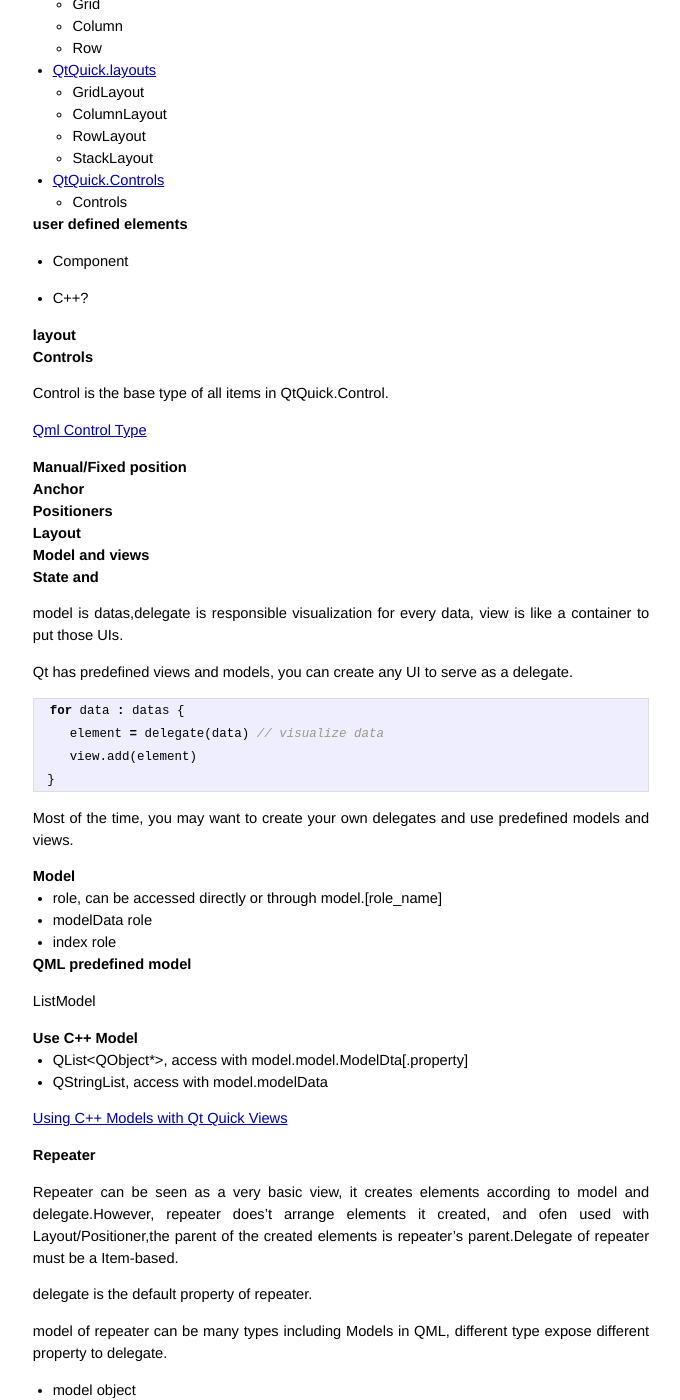
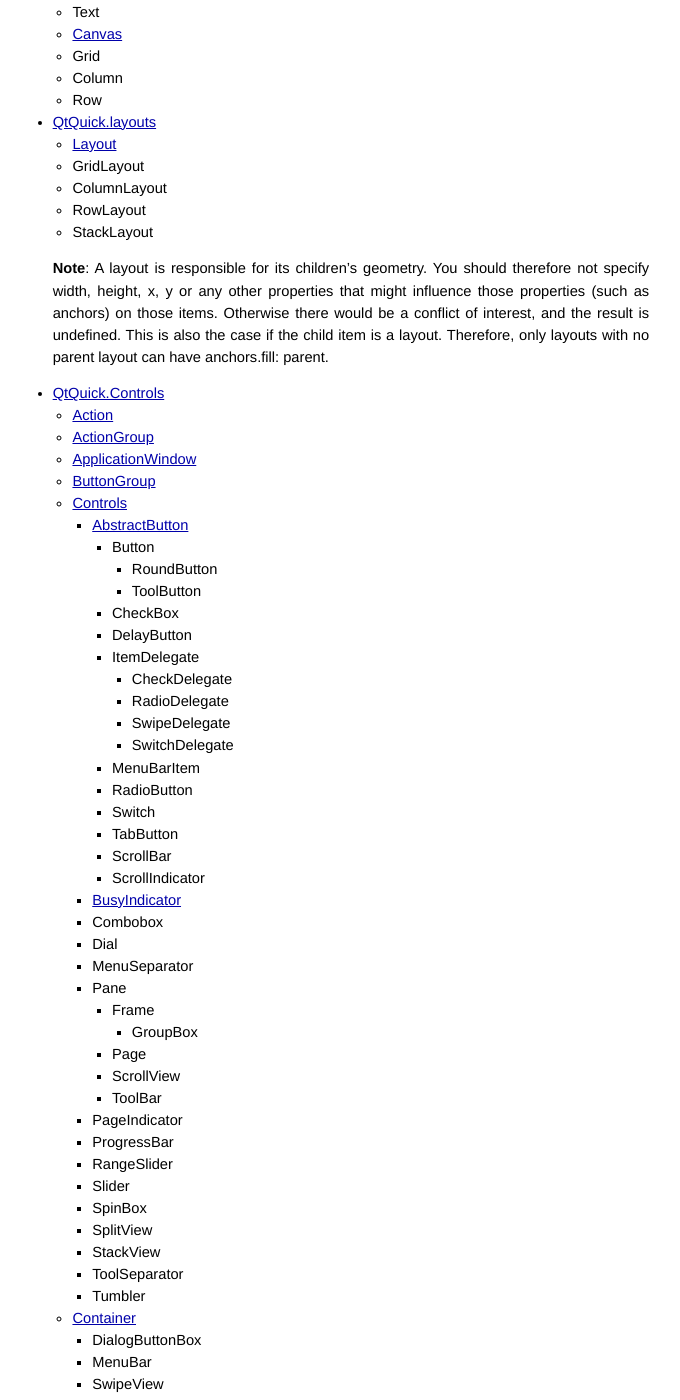
Before and after one commit to maidamai0/maidamai0.github.io, a Jekyll site: the page built from _posts/2019-11-14-qml_overview.md, in a window 1280 px wide and 1400 px high, scrolled down 1056 px. Shown: the whole window, without its empty margins (299-979 px from the left). Built offline with Jekyll 4.4.1, drawn with Linux system fonts in a browser that asks for light colours; some of the changed text lies outside the part shown.

Commit message:
feat:update qml overview

```diff
--- a/_posts/2019-11-14-qml_overview.md
+++ b/_posts/2019-11-14-qml_overview.md
@@ -57,12 +59,72 @@
   * Column
   * Row
 * [QtQuick.layouts](https://doc.qt.io/qt-5/qtquicklayouts-overview.html)
+  * [Layout](https://doc.qt.io/qt-5/qml-qtquick-layouts-layout.html)
   * GridLayout
   * ColumnLayout
   * RowLayout
   * StackLayout
-* [QtQuick.Controls](https://doc.qt.io/qt-5/qml-qtquick-controls2-control.html)
-  * Controls
+
+  **Note**: A layout is responsible for its children's geometry. You should therefore not specify width, height, x, y or any other properties that might influence those properties (such as anchors) on those items. Otherwise there would be a conflict of interest, and the result is undefined. This is also the case if the child item is a layout. Therefore, only layouts with no parent layout can have anchors.fill: parent.
+
+* [QtQuick.Controls](https://doc.qt.io/qt-5/qtquick-controls2-qmlmodule.html)
+  * [Action](https://doc.qt.io/qt-5/qml-qtquick-controls2-action.html)
+  * [ActionGroup](https://doc.qt.io/qt-5/qml-qtquick-controls2-actiongroup.html)
+  * [ApplicationWindow](https://doc.qt.io/qt-5/qml-qtquick-controls2-applicationwindow.html)
+  * [ButtonGroup](https://doc.qt.io/qt-5/qml-qtquick-controls2-buttongroup.html)
+  * [Controls]((https://doc.qt.io/qt-5/qml-qtquick-controls2-control.html))
+    * [AbstractButton](https://doc.qt.io/qt-5/qml-qtquick-controls2-abstractbutton.html)
+      * Button
+        * RoundButton
+        * ToolButton
+      * CheckBox
+      * DelayButton
+      * ItemDelegate
+        * CheckDelegate
+        * RadioDelegate
+        * SwipeDelegate
+        * SwitchDelegate
+      * MenuBarItem
+      * RadioButton
+      * Switch
+      * TabButton
+      * ScrollBar
+      * ScrollIndicator
+    * [BusyIndicator](https://doc.qt.io/qt-5/qml-qtquick-controls2-busyindicator.html)
+    * Combobox
+    * Dial
+    * MenuSeparator
+    * Pane
+      * Frame
+        * GroupBox
+      * Page
+      * ScrollView
+      * ToolBar
+    * PageIndicator
+    * ProgressBar
+    * RangeSlider
+    * Slider
+    * SpinBox
+    * SplitView
+    * StackView
+    * ToolSeparator
+    * Tumbler
+  * [Container](https://doc.qt.io/qt-5/qml-qtquick-controls2-container.html)
+    * DialogButtonBox
+    * MenuBar
+    * SwipeView
+    * TabBar
+  * Label
+  * [Popup](https://doc.qt.io/qt-5/qml-qtquick-controls2-popup.html)
+    * Dialog
+    * ToolTip
+    * Menu
+    * Drawer
+  * Splithandle
+  * [TextArea](https://doc.qt.io/qt-5/qml-qtquick-controls2-textarea.html)
+  * TextField
+* QtQuick.Window
+  * [Window](https://doc.qt.io/qt-5/qml-qtquick-window-window.html)
 
 ## user defined elements
 
@@ -71,6 +133,29 @@
 * C++?
 
 ## layout
+
+QtQuick.Layouts
+
+* Alignment
+* Resizable
+* Size constraints
+* Spacing
+
+More about item size.
+
+* Item
+  * width
+  * height
+  * implicitWidth, will be used if width is not specified
+  * implicitHeight, will be used if height is not specified.
+* Layouts
+  * Layout.minimumWidth
+  * Layout.prefferedHeight
+  * Layout.MaxmumWidth
+
+* If Layout.fillWidth/Height set to false, Layout.prefferedWidth/Height will be used; if set to true, width/height is between [min, max]
+* The implicitWidth/Height depends on its contents.
+* Image and Text has readonly implicitWidth/Height.
 
 ## Controls
 
```
Also changed, not shown: other parts of _posts/2019-11-14-qml_overview.md (+2 -0 lines).
